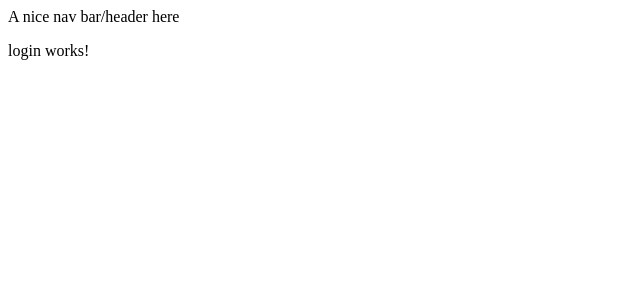
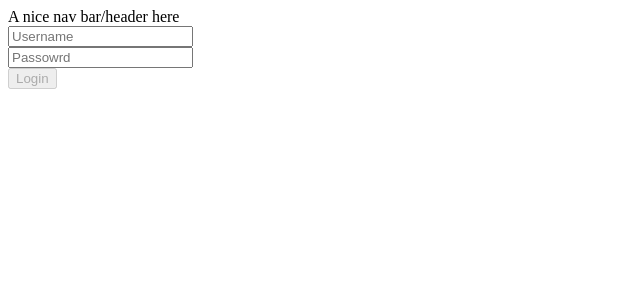
Before and after one commit to DaedalusAB/fygo-dash-test, an Angular app: page /login in a window 1280 px wide. Shown: the top 300 px of the page, without its empty margins (0-640 px from the left). Built offline with nearby package versions, Linux system fonts and the light colour scheme.

Commit message:
Login form (barebones)

```diff
--- a/src/app/fygo-login/fygo-login.module.ts
+++ b/src/app/fygo-login/fygo-login.module.ts
@@ -2,6 +2,7 @@ import { NgModule } from '@angular/core';
 import { CommonModule } from '@angular/common';
 import { LoginComponent } from './login/login.component';
 import { Route, RouterModule } from '@angular/router';
+import { ReactiveFormsModule } from '@angular/forms';
 
 const routes : Route[] = [
   {
@@ -15,6 +16,7 @@ const routes : Route[] = [
   imports: [
     CommonModule,
     RouterModule.forChild(routes),
+    ReactiveFormsModule,
   ]
 })
 export class FygoLoginModule { }
--- a/src/app/fygo-login/login/login.component.html
+++ b/src/app/fygo-login/login/login.component.html
@@ -1 +1,12 @@
-<p>login works!</p>
+<div class="form-container">
+    <form [formGroup]="authForm">
+        <div class="control-container">
+            <input formControlName="username" type="text" placeholder="Username">
+            <span *ngIf="shouldDisplayUsernameValidation()">{{ getUsernameValidationMessage() }}</span>
+        </div>
+        <div class="control-container">
+            <input formControlName="password" type="password" placeholder="Passowrd">
+        </div>
+    </form>
+    <button (click)="login()" [disabled]="authForm.invalid">Login</button>
+</div>
--- a/src/app/fygo-login/login/login.component.ts
+++ b/src/app/fygo-login/login/login.component.ts
@@ -1,4 +1,5 @@
 import { Component, OnInit } from '@angular/core';
+import { FormBuilder, FormGroup, Validators } from '@angular/forms';
 
 @Component({
   selector: 'app-login',
@@ -6,10 +7,50 @@ import { Component, OnInit } from '@angular/core';
   styleUrls: ['./login.component.scss']
 })
 export class LoginComponent implements OnInit {
+  public authForm: FormGroup;
 
-  constructor() { }
+  constructor(
+    private formBuilder: FormBuilder,
+  ) { }
 
-  ngOnInit(): void {
+  ngOnInit() {
+    this.buildAuthForm();
+  }
+
+  public login(): void {
+    const data = this.authForm.getRawValue();
+    console.log("TODO login ", data);
+  }
+
+  public shouldDisplayUsernameValidation(): boolean {
+    return this.authForm && this.authForm.controls['username'].dirty && this.authForm.controls['username'].invalid;
+  }
+
+  public getUsernameValidationMessage(): string {
+    //  TODO - if I have time, I wanna do a specific error for validation rule
+    return 'This field is not valid :(';
+  }
+
+  private buildAuthForm(): void {
+    this.authForm = this.formBuilder.group({
+      username: [
+        '',
+        [
+          Validators.required,
+          Validators.maxLength(150),
+          Validators.minLength(1),
+          Validators.pattern(/^[\w.@+-]+$/),
+        ]
+      ],
+      password: [
+        '',
+        [
+          Validators.required,
+          Validators.maxLength(128),
+          Validators.minLength(1),
+        ]
+      ],
+    });
   }
 
 }
```
